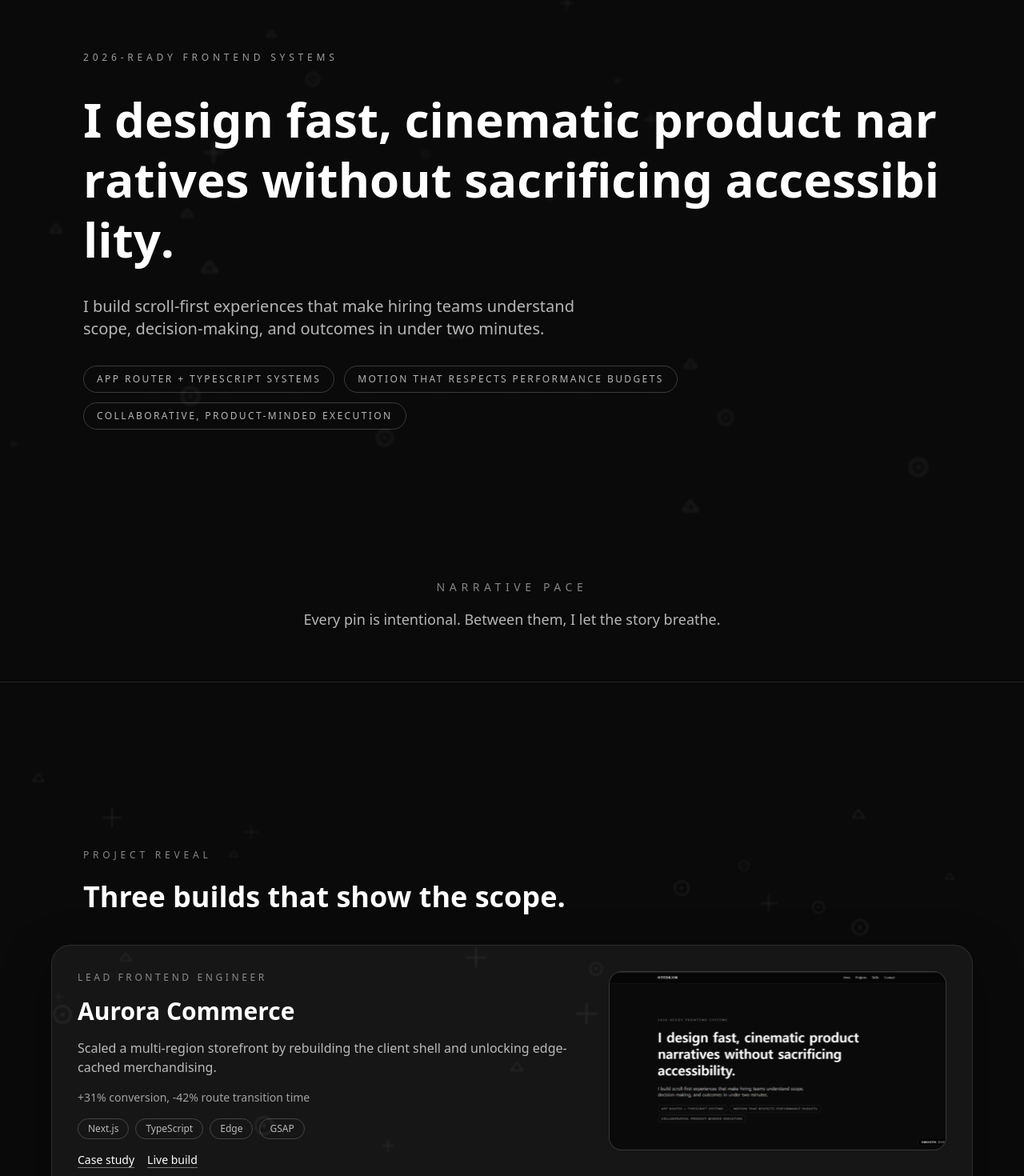
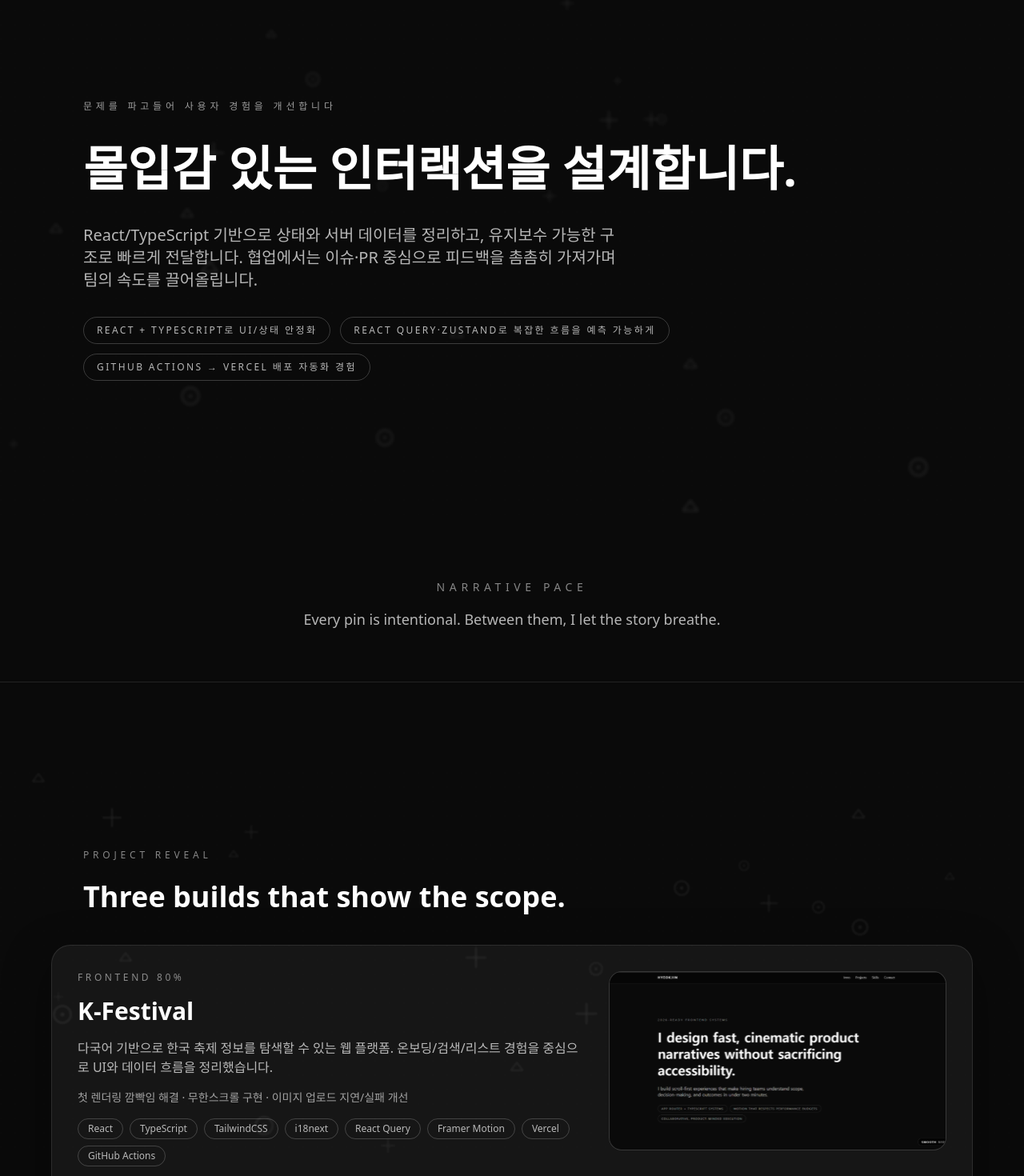
Before and after one commit to blueiz920/hyeokjinsss, a Next.js app in the folder hyeokjinss/: page / in a window 1280 px wide. Shown: the part 140-1610 px from the top of the page at 80% size. Built offline with nearby package versions, Linux system fonts and the light colour scheme.

Commit message:
design : 멘트 작성중

```diff
--- a/hyeokjinss/data/portfolio.ts
+++ b/hyeokjinss/data/portfolio.ts
@@ -2,15 +2,15 @@ import type { PortfolioData } from "./types";
 
 export const portfolio: PortfolioData = {
   name: "Hyeokjin",
-  title: "Frontend Engineer",
-  introEyebrow: "2026-ready frontend systems",
-  introHeadline: "I design fast, cinematic product narratives without sacrificing accessibility.",
+  title: "프론트엔드 개발자",
+  introEyebrow: "문제를 파고들어 사용자 경험을 개선합니다",
+  introHeadline: "몰입감 있는 인터랙션을 설계합니다.",
   introSubhead:
-    "I build scroll-first experiences that make hiring teams understand scope, decision-making, and outcomes in under two minutes.",
+    "React/TypeScript 기반으로 상태와 서버 데이터를 정리하고, 유지보수 가능한 구조로 빠르게 전달합니다. 협업에서는 이슈·PR 중심으로 피드백을 촘촘히 가져가며 팀의 속도를 끌어올립니다.",
   introHighlights: [
-    "App Router + TypeScript systems",
-    "Motion that respects performance budgets",
-    "Collaborative, product-minded execution",
+    "React + TypeScript로 UI/상태 안정화",
+    "React Query·Zustand로 복잡한 흐름을 예측 가능하게",
+    "GitHub Actions → Vercel 배포 자동화 경험",
   ],
   nav: [
     { id: "intro", label: "Intro" },
@@ -20,98 +20,108 @@ export const portfolio: PortfolioData = {
   ],
   projects: [
     {
-      slug: "aurora-commerce",
-      title: "Aurora Commerce",
+      slug: "k-festival",
+      title: "K-Festival",
       summary:
-        "Scaled a multi-region storefront by rebuilding the client shell and unlocking edge-cached merchandising.",
-      role: "Lead Frontend Engineer",
-      impact: "+31% conversion, -42% route transition time",
-      stack: ["Next.js", "TypeScript", "Edge", "GSAP"],
+        "다국어 기반으로 한국 축제 정보를 탐색할 수 있는 웹 플랫폼. 온보딩/검색/리스트 경험을 중심으로 UI와 데이터 흐름을 정리했습니다.",
+      role: "Frontend 80%",
+      impact:
+        "첫 렌더링 깜빡임 해결 · 무한스크롤 구현 · 이미지 업로드 지연/실패 개선",
+      stack: [
+        "React",
+        "TypeScript",
+        "TailwindCSS",
+        "i18next",
+        "React Query",
+        "Framer Motion",
+        "Vercel",
+        "GitHub Actions",
+      ],
       thumbnail: "/example.svg",
-      links: [
-        { label: "Case study", href: "https://example.com" },
-        { label: "Live build", href: "https://example.com" },
-      ],
+      links: [{ label: "GitHub", href: "https://github.com/blueiz920" }],
     },
     {
-      slug: "signal-ops",
-      title: "Signal Ops",
+      slug: "yajoba",
+      title: "Yajoba",
       summary:
-        "Designed a real-time operations console with resilient realtime sync and offline-ready flows.",
-      role: "Senior Frontend Engineer",
-      impact: "-58% incident triage time",
-      stack: ["React", "WebSockets", "Design Systems"],
+        "공유경제 대여/반납 서비스. 대여 예약→계약→승인→캡처 업로드까지의 흐름과, 웹소켓 기반 채팅의 안정성을 함께 개선했습니다.",
+      role: "Frontend 50%",
+      impact:
+        "채팅 메시지 중복/순서 꼬임 개선 · 예약/계약 라우팅 흐름 재구축 · 전자서명 오버레이 캡처 구현",
+      stack: [
+        "React",
+        "TypeScript",
+        "TailwindCSS",
+        "Zustand",
+        "React Query",
+        "WebSocket",
+        "html2canvas",
+        "Axios",
+      ],
       thumbnail: "/example.svg",
-      links: [
-        { label: "Case study", href: "https://example.com" },
-        { label: "Prototype", href: "https://example.com" },
-      ],
+      links: [{ label: "GitHub", href: "https://github.com/blueiz920" }],
     },
     {
-      slug: "pulse-labs",
-      title: "Pulse Labs",
+      slug: "portfolio-site",
+      title: "개인 포트폴리오 사이트 (Next.js)",
       summary:
-        "Crafted a research platform that translates complex ML outputs into clear human narratives.",
-      role: "Frontend Tech Lead",
-      impact: "-37% onboarding time for new researchers",
-      stack: ["Next.js", "Data Viz", "A11y"],
+        "한 페이지 스크롤 내에서 ‘프로젝트 맥락 → 의사결정 → 결과’가 빠르게 전달되도록 구성한 개인 포트폴리오. 모션은 성능 예산을 기준으로 설계했습니다.",
+      role: "Frontend 100%",
+      impact: "SSR/SEO를 고려한 구조 설계 · 인터랙션은 성능/접근성 기준으로 절제",
+      stack: ["Next.js", "TypeScript", "TailwindCSS", "Framer Motion", "Vercel"],
       thumbnail: "/example.svg",
-      links: [
-        { label: "Case study", href: "https://example.com" },
-        { label: "Demo", href: "https://example.com" },
-      ],
+      links: [{ label: "GitHub", href: "https://github.com/blueiz920" }],
     },
   ],
   skills: [
     {
-      title: "Scroll choreography",
-      problem: "Heavy scroll effects can tank frame rates and overwhelm users.",
+      title: "상태·서버데이터 분리",
+      problem: "화면이 복잡해질수록 로딩/에러/동기화가 뒤엉켜 유지보수가 어려워집니다.",
       approach:
-        "I cap pin count, keep transforms on a single track, and scrub with controlled timing.",
-      result: "Cinematic storytelling with consistent 60fps performance.",
+        "서버 데이터는 React Query로, 전역 UI/세션 성격의 값은 Zustand로 분리해 책임을 명확히 합니다.",
+      result: "로딩/에러/갱신 흐름이 예측 가능해지고 디버깅 비용이 줄어듭니다.",
     },
     {
-      title: "Design-to-code translation",
-      problem: "Figma prototypes often miss runtime constraints and edge cases.",
+      title: "배포 자동화",
+      problem: "수동 배포는 누락과 버전 혼선을 만들고, 팀 속도를 떨어뜨립니다.",
       approach:
-        "I formalize DOM contracts, document motion rules, and align with design early.",
-      result: "Fewer iterations and predictable delivery.",
+        "특정 브랜치 머지 시 GitHub Actions로 빌드/검증 후 Vercel로 배포되는 파이프라인을 구성합니다.",
+      result: "반복 작업을 줄이고, 더 빠르게 안정적인 릴리즈가 가능합니다.",
     },
     {
-      title: "Performance budgeting",
-      problem: "Launches regress when performance is treated as a late-stage QA task.",
+      title: "온보딩 모션 품질",
+      problem: "첫 렌더링에서 애니메이션이 어색하면 제품 신뢰도가 즉시 떨어집니다.",
       approach:
-        "I set guardrails for pin sections, texture budgets, and bundle thresholds.",
-      result: "Stable Lighthouse scores and durable UX.",
+        "초기 상태(예: 계절 테마) 전환을 고려해 prevSeason 같은 보조 상태를 두고, 모션 규칙을 일관되게 적용합니다.",
+      result: "첫 진입부터 자연스러운 전환으로 몰입감을 유지합니다.",
     },
     {
-      title: "Accessibility by default",
-      problem: "Motion-heavy pages often forget keyboard and reduced-motion needs.",
+      title: "대용량 이미지 업로드 개선",
+      problem: "파일 업로드는 네트워크/서버 제약에 의해 지연·실패가 쉽게 발생합니다.",
       approach:
-        "I bake in skip links, focus management, and alternate motion profiles.",
-      result: "Inclusive interactions without sacrificing impact.",
+        "서버 제약(예: 1MB 제한)을 원인으로 확인한 뒤, imageCompression 등으로 전송 바이트를 줄입니다.",
+      result: "업로드 성공률을 높이고, 사용자가 체감하는 대기 시간을 줄입니다.",
     },
     {
-      title: "Systemic UI architecture",
-      problem: "Animations scattered in components are brittle and hard to debug.",
+      title: "실시간 채팅 안정화",
+      problem: "온라인/오프라인 전달 방식 차이로 메시지 중복 노출과 순서 꼬임이 생길 수 있습니다.",
       approach:
-        "I centralize animation setup and keep components purely declarative.",
-      result: "Maintainable motion systems that scale with the product.",
+        "클라이언트에서 메시지 id를 부여해 중복을 제거하고, WS 연결은 1회 유지 + 방 단위 구독 전환으로 규칙을 고정합니다. 과거 메시지는 REST로 받고 WS 수신과 병합하며, 낙관적 UI로 전송 경험을 개선합니다.",
+      result: "일관된 타임라인과 빠른 체감 속도로 채팅 사용성이 안정됩니다.",
     },
     {
-      title: "Cross-team collaboration",
-      problem: "Product, design, and engineering priorities rarely align on timelines.",
+      title: "UX와 DX의 균형",
+      problem: "흐름이 분리되면 라우팅/파라미터/하드코딩이 늘어 개발 속도가 떨어집니다.",
       approach:
-        "I lead with clear milestones, demos, and lightweight RFCs.",
-      result: "Shared momentum and fast, confident releases.",
+        "예약→계약 같은 사용자 흐름을 단일 시나리오로 연결하고, 라우팅 규칙과 컴포넌트 구조를 정리합니다.",
+      result: "기능 추가/수정이 쉬워지고, 팀 내 커뮤니케이션 비용이 줄어듭니다.",
     },
   ],
   skillsSummary:
-    "Design for clarity first, then elevate with motion that respects user intent and performance budgets.",
-  contactEmail: "hello@example.com",
+    "UX를 먼저 세우고, 성능·접근성·유지보수성 기준을 지키는 범위에서 인터랙션을 더합니다.",
+  contactEmail: "rnjsgurwls123@inu.ac.kr",
   socials: [
-    { label: "GitHub", href: "https://github.com" },
-    { label: "LinkedIn", href: "https://linkedin.com" },
-    { label: "Email", href: "mailto:hello@example.com" },
+    { label: "GitHub", href: "https://github.com/blueiz920" },
+    { label: "Email", href: "mailto:rnjsgurwls123@inu.ac.kr" },
   ],
 };
```
